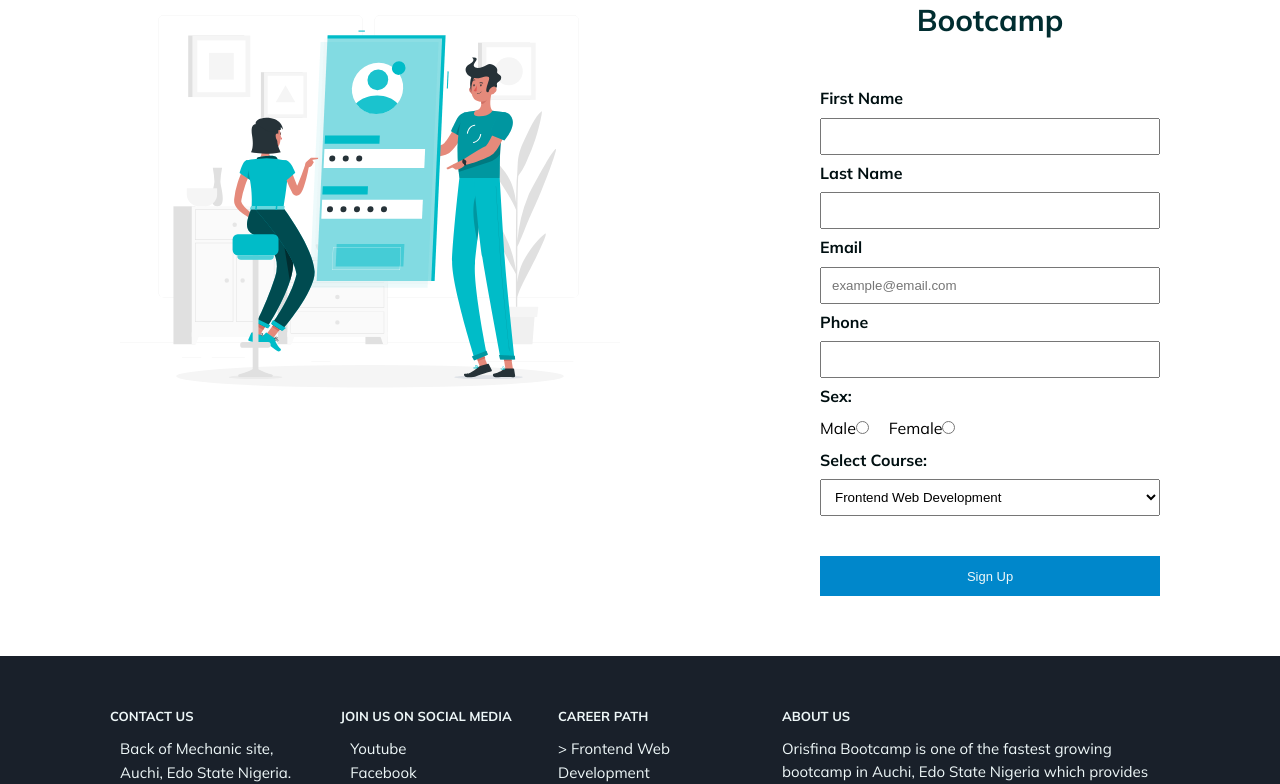
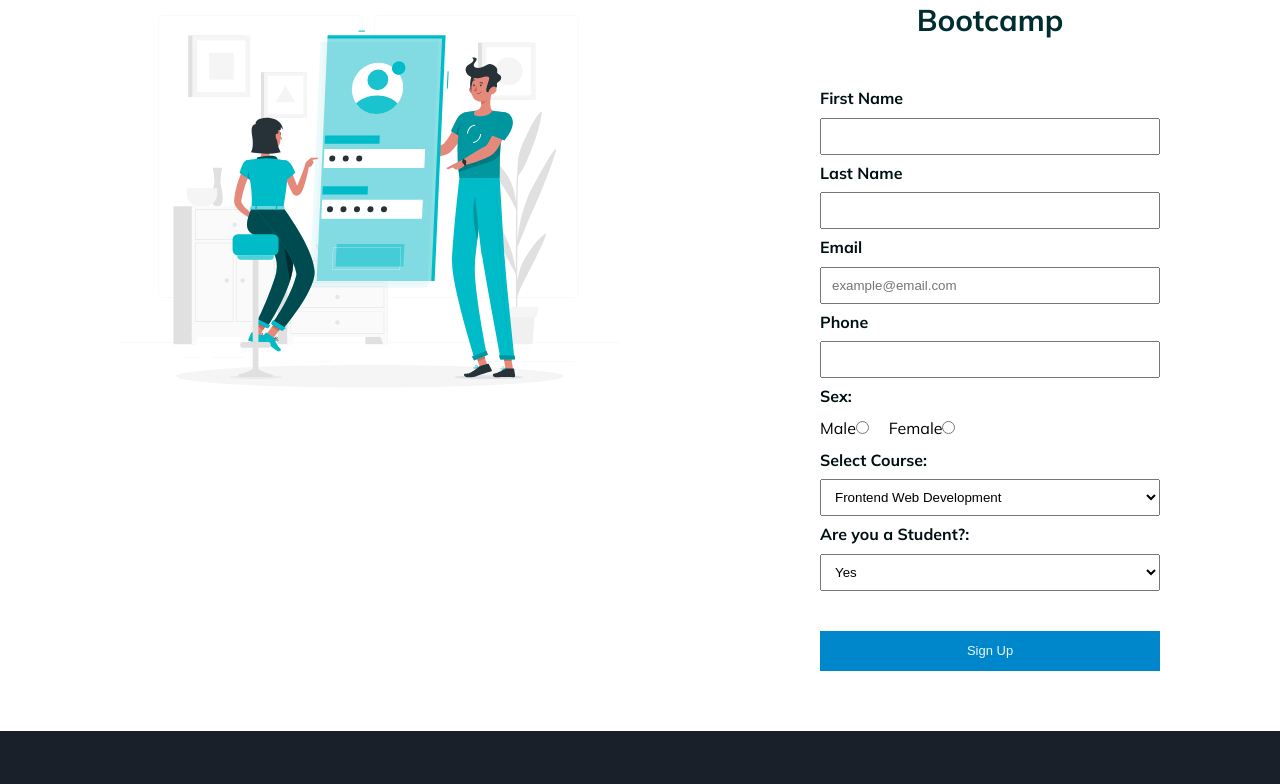
Before and after one commit to Orisfina/orisfina-bootcamp-v2, a Next.js app: page /register in a window 1280 px wide. Shown: the part 600-1384 px from the top of the page. Built offline with nearby package versions, Linux system fonts and the light colour scheme.

Commit message:
Registration bug fixed #true

```diff
--- a/components/RegistrationForm.js
+++ b/components/RegistrationForm.js
@@ -3,7 +3,7 @@ import React from 'react'
 export default function RegistrationForm() {
   return (
     <>
-       <form action="/success" method="post" name="Registration-Form" data-netlify="true" data-netlify-honeypot="bot-field">
+       <form action="/success" method="post" name="Registration-Form" autoComplete='off' data-netlify="true" data-netlify-honeypot="bot-field">
                     <input type="hidden" name="form-name" value="Registration-Form" />
                     <div className='form-group'>
                      <label htmlFor='fName' className='form-label'> First Name  </label>
@@ -42,6 +42,13 @@ export default function RegistrationForm() {
                           </select>
                    </div>
                    <div className='form-group'>
+                        <label className='form-label' htmlFor='courses'>Are you a Student?:</label>
+                          <select name="student-status" id="student-status">
+                          <option value="Yes">Yes</option>
+                          <option value="No">No</option>
+                          </select>
+                   </div>
+                   <div className='form-group'>
                         <input type='submit' className='btn btn_signup mt-m' value='Sign Up' />
                    </div>
               </form>
```
Also changed, not shown: pages/success.js (+10 -1 lines).
